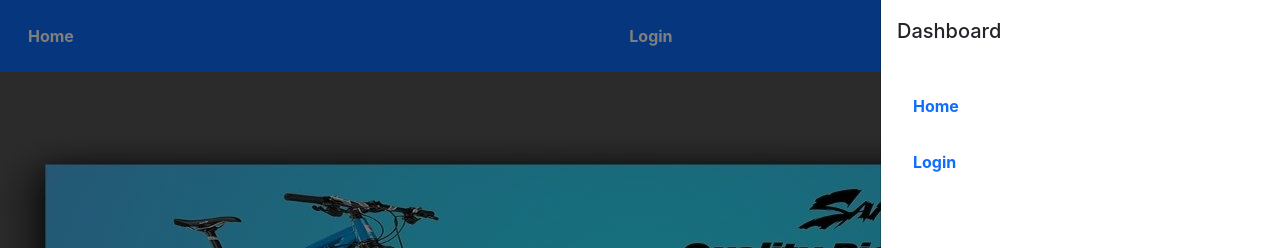
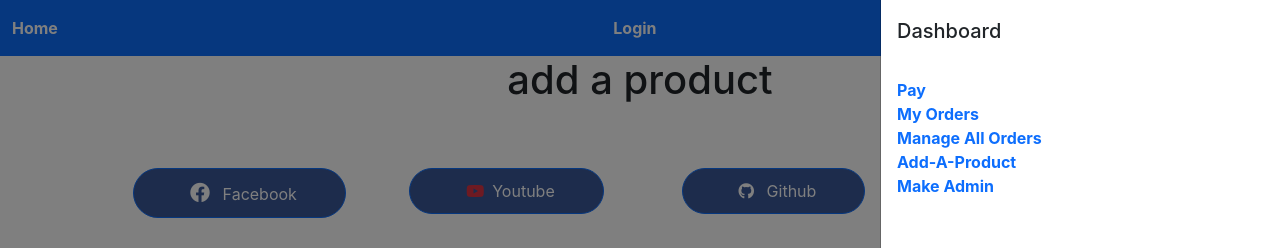
Before and after one commit to Fuhad1998/bicycle-sales-web-cline-site, a React (Create React App) app: page /addAProduct in a window 1280 px wide. Both pictures are taken after a click on the button 1239 px from the left and 36 px from the top of the page. Shown: the top 248 px of the page. Built offline with nearby package versions, Linux system fonts and the light colour scheme; no server answers.

Commit message:
add some file

```diff
--- a/src/App.js
+++ b/src/App.js
@@ -18,6 +18,11 @@ import AllProducts from './Component/AllProducts/AllProducts';
 import ProductDetale from './Component/ProductDetale/ProductDetale';
 import Reviews from './Component/Reviews/Reviews';
 import Purchase from './Component/Purchas/Purchase';
+import MyOrders from './Component/MyOrders/MyOrders';
+import Pay from './Component/Pay/Pay';
+import ManageAllOrders from './Component/ManageAllOrders/ManageAllOrders';
+import AddAProduct from './Component/AddAProduct/AddAProduct';
+import MakeAdmin from './Component/MakeAdmin/MakeAdmin';
 
 
 
@@ -31,6 +36,21 @@ function App() {
         <Switch>
 
 
+          <Route path="/makeAdmin">
+            <MakeAdmin></MakeAdmin>
+          </Route>
+          <Route path="/addAProduct">
+            <AddAProduct></AddAProduct>
+          </Route>
+          <Route path="/manageAllOrders">
+            <ManageAllOrders></ManageAllOrders>
+          </Route>
+          <Route path="/pay">
+            <Pay></Pay>
+          </Route>
+          <Route path="/myOrders">
+            <MyOrders></MyOrders>
+          </Route>
           <Route path="/purchase/:id">
             <Purchase></Purchase>
           </Route>
--- /dev/null
+++ b/src/Component/AddAProduct/AddAProduct.js
@@ -0,0 +1,11 @@
+import React from 'react';
+
+const AddAProduct = () => {
+    return (
+        <div>
+            <h1>add a product</h1>
+        </div>
+    );
+};
+
+export default AddAProduct;
--- a/src/Component/AllProduct/AllProduct.js
+++ b/src/Component/AllProduct/AllProduct.js
@@ -15,7 +15,7 @@ const AllProduct = ({allProduct}) => {
             <Card.Text>
               Price: {price}
             </Card.Text>
-            <Button><Link className='text-white buy-now-btn' to="/purchase">Buy Now</Link></Button>
+            <Button><Link className='text-white buy-now-btn' to={`/purchase/${id}`}>Buy Now</Link></Button>
           </Card.Body>
 
         </Card>
--- a/src/Component/HomePage/Header/Header.js
+++ b/src/Component/HomePage/Header/Header.js
@@ -14,8 +14,8 @@ const Header = ({props}) => {
       <Navbar bg="primary" expand={false}>
   <Container fluid>
     {/* <Navbar.Brand href="#">Navbar Offcanvas</Navbar.Brand> */}
-    <Link className='text-white p-3 text-decoration-none fw-bold' color="inherit" to="/homes">Home</Link>
-    <Link className='text-white p-3 text-decoration-none fw-bold' color="inherit" to="/login">Login</Link>
+    <Link className='text-white  text-decoration-none fw-bold' color="inherit" to="/homes">Home</Link>
+    <Link className='text-white text-decoration-none fw-bold' color="inherit" to="/login">Login</Link>
     <Navbar.Toggle aria-controls="offcanvasNavbar" />
     <Navbar.Offcanvas
       id="offcanvasNavbar"
@@ -27,8 +27,11 @@ const Header = ({props}) => {
       </Offcanvas.Header>
       <Offcanvas.Body >
         <Nav className="justify-content-end flex-grow-1 pe-3">
-        <Link className=' p-3 text-decoration-none fw-bold' color="inherit" to="/homes">Home</Link>
-    <Link className=' p-3 text-decoration-none fw-bold' color="inherit" to="/login">Login</Link>
+        <Link className='  text-decoration-none fw-bold' color="inherit" to="/pay">Pay</Link>
+    <Link className='  text-decoration-none fw-bold' color="inherit" to="/myOrders">My Orders</Link>
+    <Link className='  text-decoration-none fw-bold' color="inherit" to="/manageAllOrders">Manage All Orders</Link>
+    <Link className='  text-decoration-none fw-bold' color="inherit" to="/addAProduct">Add-A-Product</Link>
+    <Link className='  text-decoration-none fw-bold' color="inherit" to="/makeAdmin">Make Admin</Link>
 
         </Nav>
 
--- /dev/null
+++ b/src/Component/MakeAdmin/MakeAdmin.js
@@ -0,0 +1,11 @@
+import React from 'react';
+
+const MakeAdmin = () => {
+    return (
+        <div>
+            <h1>Make admin</h1>
+        </div>
+    );
+};
+
+export default MakeAdmin;
--- /dev/null
+++ b/src/Component/ManageAllOrders/ManageAllOrders.js
@@ -0,0 +1,11 @@
+import React from 'react';
+
+const ManageAllOrders = () => {
+    return (
+        <div>
+            <h1>All orders</h1>
+        </div>
+    );
+};
+
+export default ManageAllOrders;
--- /dev/null
+++ b/src/Component/MyOrders/MyOrders.js
@@ -0,0 +1,11 @@
+import React from 'react';
+
+const MyOrders = () => {
+    return (
+        <div>
+            <h1>This is my orders</h1>
+        </div>
+    );
+};
+
+export default MyOrders;
--- /dev/null
+++ b/src/Component/Pay/Pay.js
@@ -0,0 +1,11 @@
+import React from 'react';
+
+const Pay = () => {
+    return (
+        <div>
+            <h1>Payment system will be added very soon</h1>
+        </div>
+    );
+};
+
+export default Pay;
--- a/src/Component/ProductDetale/ProductDetale.js
+++ b/src/Component/ProductDetale/ProductDetale.js
@@ -29,7 +29,7 @@ const ProductDetale = () => {
           <h1 className="text-detale">Name: {item?.name}</h1>
           <h4 className="text-detale">Price: {item?.price}</h4>
           <p className="text-detale">Description: {item?.description}</p>
-          <Button><Link className=' detale-btn text-white buy-now-btn' to="/purchase">Buy Now</Link></Button>
+          <Button><Link className=' detale-btn text-white buy-now-btn' to={`/purchase/${id}`}>Buy Now</Link></Button>
         </div>
       </div>
     </div>
--- a/src/Component/Reviews/ReviewInput.js
+++ b/src/Component/Reviews/ReviewInput.js
@@ -27,7 +27,7 @@ const ReviewInput = () => {
         <br />
 
         <input
-          className="btn-submit bg-primary text-white input-btn shadow"
+          className="btn-submit bg-primary text-white input-btn shadow rounded-pill p-2 fs-5 border border-secondary"
           type="submit"
           value="Please Give Your Review"
         />
--- a/src/Component/Reviews/Reviews.js
+++ b/src/Component/Reviews/Reviews.js
@@ -1,12 +1,16 @@
 import React from "react";
 import { Card } from "react-bootstrap";
 import ReviewInput from "./ReviewInput";
+
 import "./Reviews.css";
 
 const Reviews = () => {
+
   return (
    <div>
       <div className="bg-white container">
+
+
       <div className="row">
         <h1 className="pt-5">What Happy Customer</h1>
         <h4>Say About Us</h4>
```
